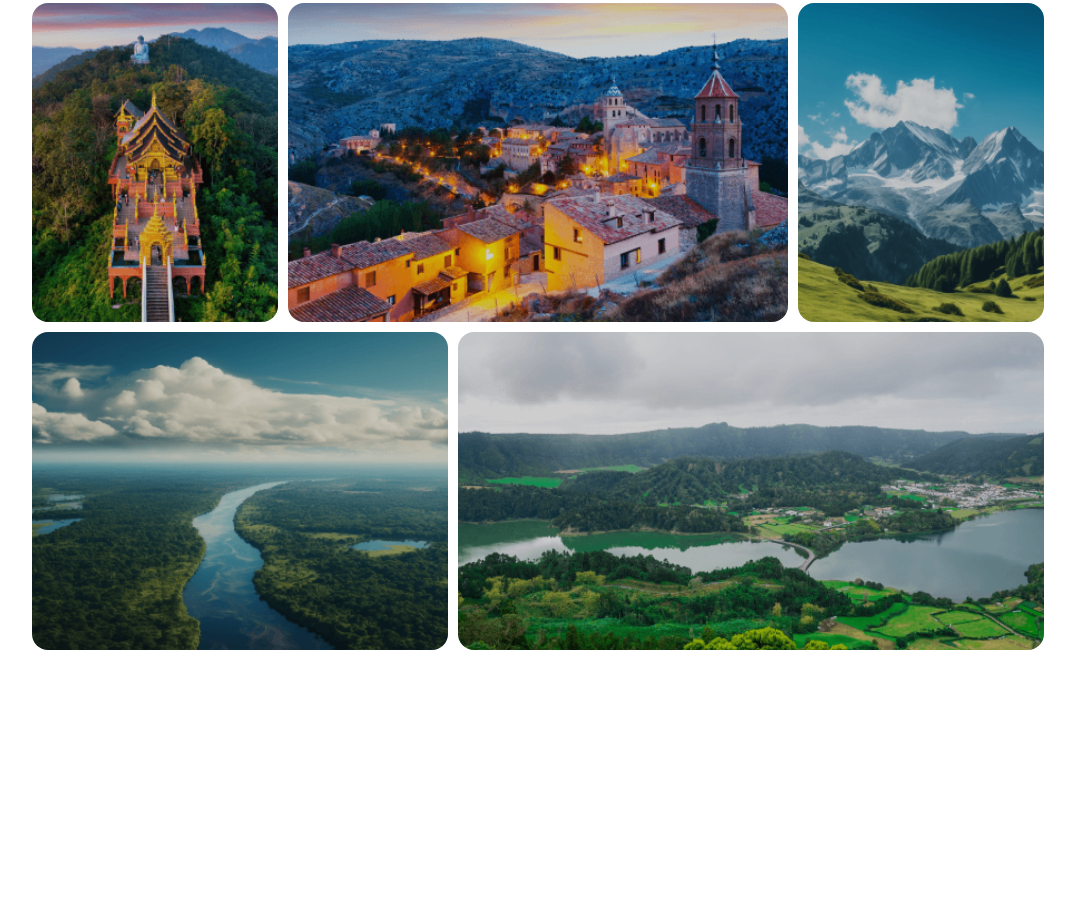
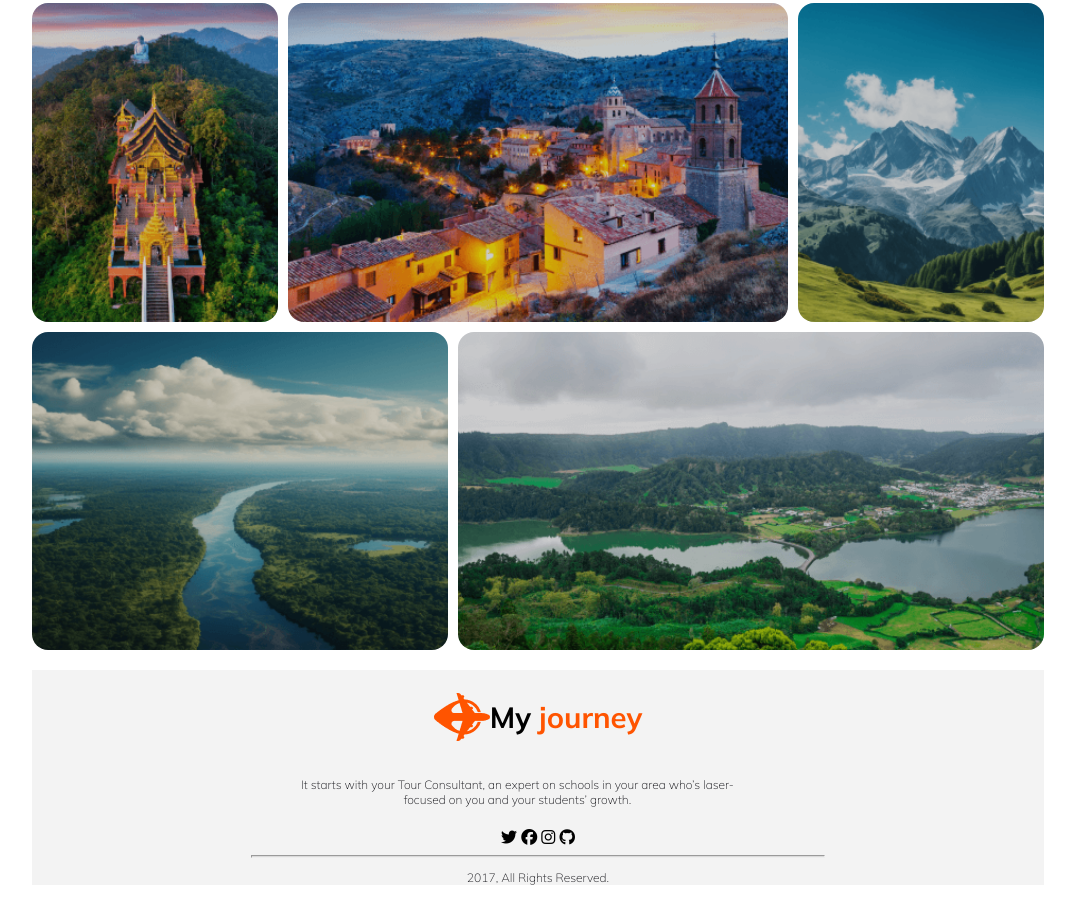
Before and after one commit to leon14524/My-journey, a plain HTML site: page index.html in a window 1280 px wide. Shown: the part 1532-2437 px from the top of the page, without its empty margins (102-1177 px from the left). Before the commit the page ends 2190 px from the top, so only its background shows below. Drawn offline with Linux system fonts and the light colour scheme.

Commit message:
footer section complete

```diff
--- a/index.html
+++ b/index.html
@@ -111,7 +111,23 @@
 
         </main>
         <footer>
+                <div class="footer-line">
 
+                       <img src="Images/Group 40071 (2).png" alt="">
+                        <h3>My <span>journey </span> </h3>
+                </div>
+                <div class="footero-text">
+                    <p>It starts with your Tour Consultant, an expert on schools in your area who’s laser-focused on you and your students’ growth.</p>
+                   </div>
+
+                   <div class="social-icon">
+                    <i class="fa-brands fa-twitter"></i>
+                    <i class="fa-brands fa-facebook"></i>
+                    <i class="fa-brands fa-instagram"></i>
+                    <i class="fa-brands fa-github"></i>
+                   </div>
+                   <hr>
+                   <p>2017, All Rights Reserved.</p>
         </footer>
 </body>
 </html>
--- a/styles/style.css
+++ b/styles/style.css
@@ -219,11 +219,59 @@ width: 100%;
   /* grid-row: 1/span 1; */
 }
 
+
+
+
+
+/* footer section styles */
+footer{
+  width: 80%;
+  min-height: 200px;
+  margin: 20px auto;
+  background: rgba(19, 19, 24, 0.05);
+}
+.footer-line{
+  text-align: center;
+  display: flex;
+  justify-content: center;
+  align-items: center;
+  font-size: 25px;
+  font-weight: 800;
+  margin-top: 20px;
+
+}
+.footero-text{
+  text-align: center;
+  width: 470px;
+  margin-left: 250px;
+  margin-bottom: 20px;
+  color: #79797e;
+  font-size: 12px;
+  font-weight: 400;
+}
+.social-icon{
+  text-align: center;
+}
+hr{
+  width: 572px;
+  height: 1px;
+  background: hwb(240 3% 97% / 0.1);
+}
+p{
+  text-align: center;
+  color: #131318;
+  font-size: 12px;
+  font-weight: 300;
+}
+
+
+
+
  /* respnsive styles */
 
  /* mobile responsive */
  @media screen and (max-width:600px) {
-  main, header{
+  main, header, footer{
     width: 100%;
     margin-top: 20px;
 }
@@ -308,5 +356,11 @@ width: 100%;
   grid-column: 1/span 1;
   /* grid-row: 7/span 1; */
 }
-
+.footero-text{
+  width: 220px;
+  margin-left: 80px;
 }
+hr{
+  width: 200px;
+}
+}
```
